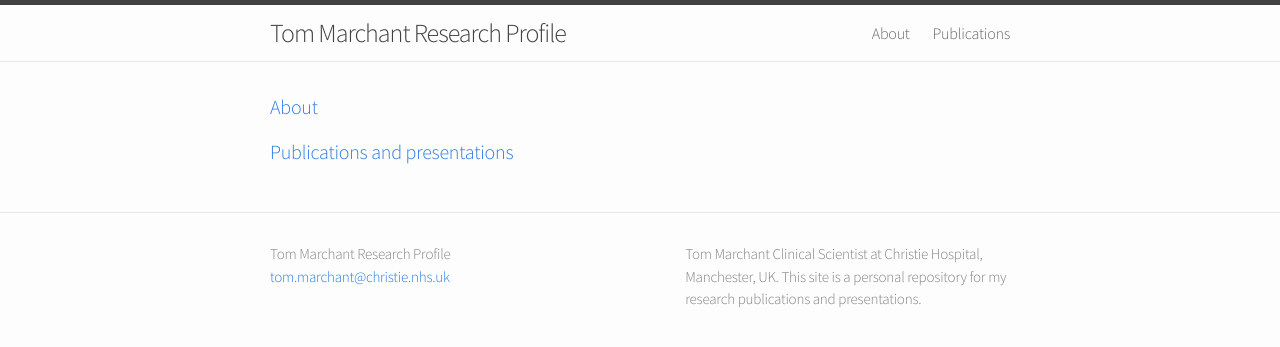
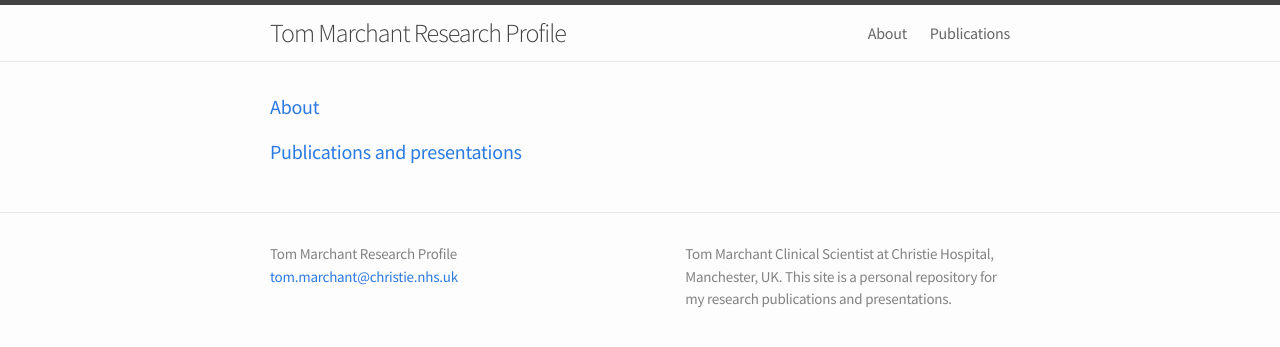
Before and after one commit to temarchant/researchprofile, a Jekyll site: the page built from index.html, in a window 1280 px wide. Shown: the top 347 px of the page. Built offline with Jekyll 4.4.1, drawn with Linux system fonts in a browser that asks for light colours.

Commit message:
increase font weight to improve readability

```diff
--- a/css/main.scss
+++ b/css/main.scss
@@ -7,7 +7,7 @@
 // Our variables
 $base-font-family: "Source Sans Pro", sans-serif;
 $base-font-size:   16px;
-$base-font-weight: 300;
+$base-font-weight: 400;
 $small-font-size:  $base-font-size * 0.875;
 $base-line-height: 1.5;
 $base-letter-spacing: -0.015em;
```
